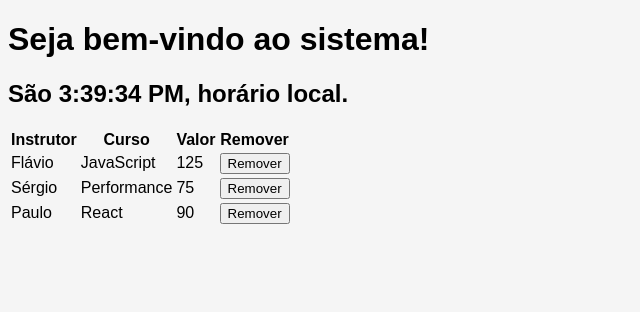
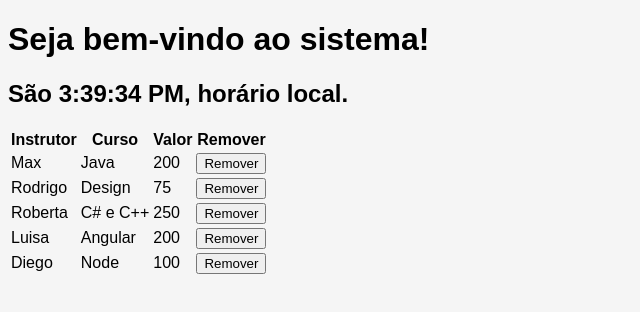
Before and after one commit to PereiraFelipeSilva/Cadastro-de-Cursos-React, a React (Create React App) app: page / in a window 1280 px wide. Shown: the top 312 px of the page, without its empty margins (0-640 px from the left). Built offline with nearby package versions, Linux system fonts and the light colour scheme.

Commit message:
importação dos dados da tabela via state

```diff
--- a/src/App.js
+++ b/src/App.js
@@ -4,9 +4,11 @@ import Greeting from './components/Greeting';
 import Clock from './components/Clock';
 import Table from './components/Table';
 
-function App() {
+class App extends React.Component {
 
-  const autores = [
+  state = {
+
+    autores: [
       {
         instrutor: 'Max',
         curso: 'Java',
@@ -24,18 +26,26 @@ function App() {
       },
       {
         instrutor: 'Luisa',
-      curso: 'Angular 2',
+        curso: 'Angular',
         valor: '200'
+      },
+      {
+        instrutor: 'Diego',
+        curso: 'Node',
+        valor: '100'
       }
-  ];
+    ]
+  }
 
+  render() {
     return (
       <>
         <Greeting />
         <Clock />
-      <Table />
+        <Table autores={this.state.autores} />
       </>
     );
   }
+}
 
 export default App;
--- a/src/components/Table.js
+++ b/src/components/Table.js
@@ -14,28 +14,23 @@ const TableHead = () => {
   );
 }
 
-const TableBody = () => {
+const TableBody = props => {
 
-  return (
-    <tbody>
-      <tr>
-        <td>Flávio</td>
-        <td>JavaScript</td>
-        <td>125</td>
+  const linhas = props.autores.map((linha, index) => {
+
+    return(
+      <tr key={index}>
+        <td>{linha.instrutor}</td>
+        <td>{linha.curso}</td>
+        <td>{linha.valor}</td>
         <td><button>Remover</button></td>
       </tr>
-      <tr>
-        <td>Sérgio</td>
-        <td>Performance</td>
-        <td>75</td>
-        <td><button>Remover</button></td>
-      </tr>
-      <tr>
-        <td>Paulo</td>
-        <td>React</td>
-        <td>90</td>
-        <td><button>Remover</button></td>
-      </tr>
+    );
+  });
+
+  return(
+    <tbody>
+      {linhas}
     </tbody>
   );
 }
@@ -43,10 +38,13 @@ const TableBody = () => {
 class Table extends React.Component {
 
   render() {
+
+    const {autores} = this.props;
+
     return (
       <table>
         <TableHead />
-        <TableBody />
+        <TableBody autores={autores} />
       </table>
     );
   }
```
Lines whose indentation alone changed are shown as unchanged.
